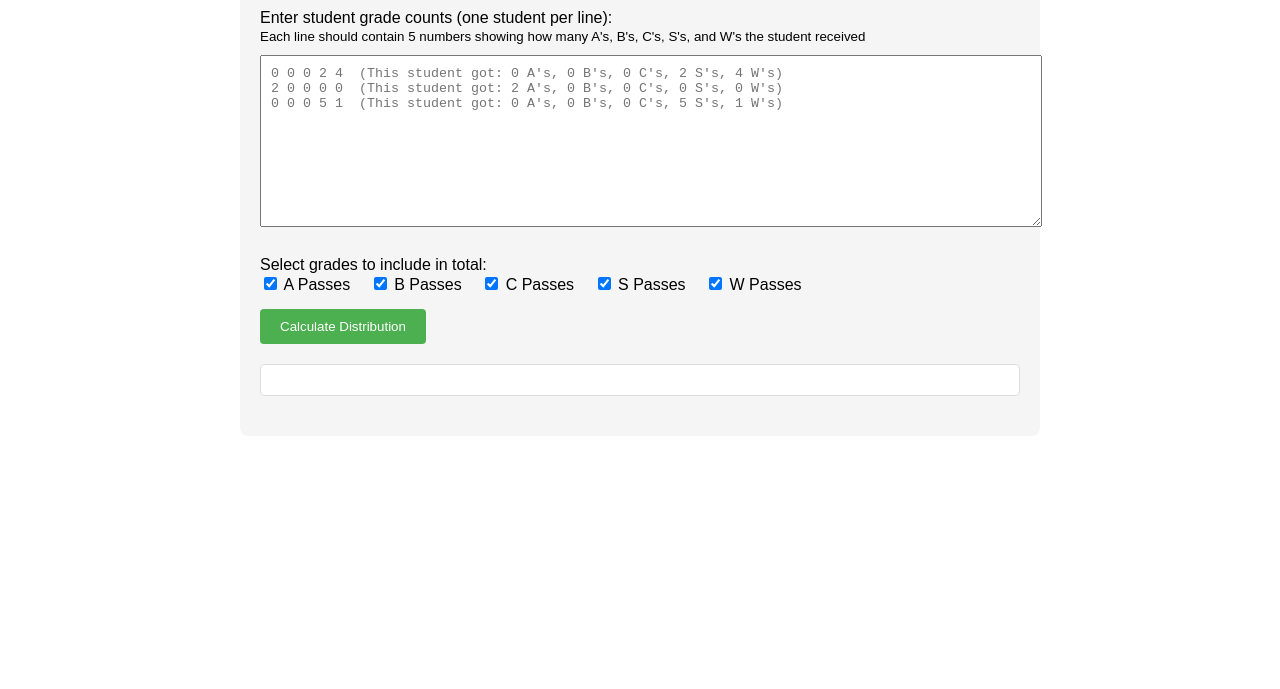
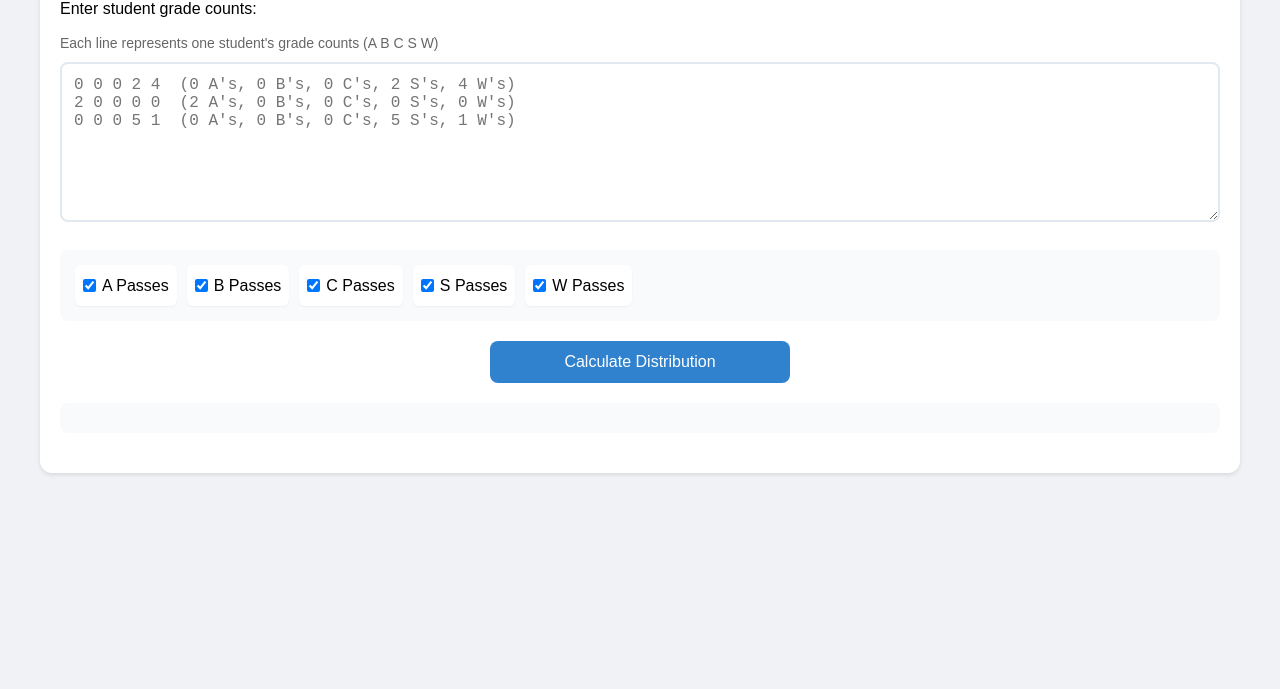
Before and after one commit to c-janith/exam-result-counter, a plain HTML site: page index.html in a window 1280 px wide. Shown: the part 111-800 px from the top of the page. Drawn offline with Linux system fonts and the light colour scheme.

Commit message:
Update index.html

```diff
--- a/index.html
+++ b/index.html
@@ -5,89 +5,183 @@
     <meta name="viewport" content="width=device-width, initial-scale=1.0">
     <title>Student Grade Distribution Calculator</title>
     <style>
+        * {
+            box-sizing: border-box;
+            margin: 0;
+            padding: 0;
+        }
+
         body {
             font-family: Arial, sans-serif;
-            max-width: 800px;
-            margin: 20px auto;
-            padding: 0 20px;
+            line-height: 1.6;
+            padding: 16px;
+            background-color: #f0f2f5;
         }
+
         .container {
-            background-color: #f5f5f5;
+            max-width: 1200px;
+            margin: 0 auto;
+            background-color: white;
             padding: 20px;
+            border-radius: 12px;
+            box-shadow: 0 2px 4px rgba(0,0,0,0.1);
+        }
+
+        h1 {
+            font-size: clamp(1.5rem, 4vw, 2rem);
+            color: #1a365d;
+            margin-bottom: 1rem;
+            text-align: center;
+        }
+
+        .input-section {
+            margin: 20px 0;
+        }
+
+        .input-label {
+            display: block;
+            margin-bottom: 10px;
+            font-size: clamp(0.875rem, 2vw, 1rem);
+        }
+
+        .helper-text {
+            display: block;
+            color: #666;
+            font-size: clamp(0.75rem, 1.5vw, 0.875rem);
+            margin-bottom: 8px;
+        }
+
+        textarea {
+            width: 100%;
+            height: clamp(120px, 20vh, 200px);
+            padding: 12px;
+            border: 2px solid #e2e8f0;
+            border-radius: 8px;
+            font-family: monospace;
+            font-size: clamp(0.875rem, 2vw, 1rem);
+            resize: vertical;
+        }
+
+        .checkbox-group {
+            display: flex;
+            flex-wrap: wrap;
+            gap: 10px;
+            margin: 20px 0;
+            padding: 15px;
+            background-color: #f8fafc;
             border-radius: 8px;
         }
-        textarea {
+
+        .checkbox-label {
+            display: flex;
+            align-items: center;
+            gap: 6px;
+            font-size: clamp(0.875rem, 2vw, 1rem);
+            padding: 8px;
+            background-color: white;
+            border-radius: 6px;
+            box-shadow: 0 1px 2px rgba(0,0,0,0.05);
+        }
+
+        button {
             width: 100%;
-            height: 150px;
-            margin: 10px 0;
-            font-family: monospace;
-            padding: 10px;
+            max-width: 300px;
+            margin: 20px auto;
+            display: block;
+            padding: 12px 24px;
+            background-color: #3182ce;
+            color: white;
+            border: none;
+            border-radius: 8px;
+            cursor: pointer;
+            font-size: clamp(0.875rem, 2vw, 1rem);
+            transition: background-color 0.2s;
         }
-        .checkbox-group {
-            margin: 15px 0;
+
+        button:hover {
+            background-color: #2c5282;
         }
-        .checkbox-group label {
-            margin-right: 15px;
+
+        .stats {
+            margin: 20px 0;
+            padding: 15px;
+            background-color: #f8fafc;
+            border-radius: 8px;
+            font-size: clamp(0.875rem, 2vw, 1rem);
+            text-align: center;
         }
-        button {
-            background-color: #4CAF50;
-            color: white;
-            padding: 10px 20px;
-            border: none;
-            border-radius: 4px;
-            cursor: pointer;
+
+        .results {
+            display: grid;
+            gap: 15px;
+            margin-top: 20px;
         }
-        button:hover {
-            background-color: #45a049;
+
+        /* Mobile: 1 column */
+        @media (max-width: 599px) {
+            .results {
+                grid-template-columns: 1fr;
+            }
         }
-        .results {
-            margin-top: 20px;
-            display: grid;
-            grid-template-columns: repeat(5, 1fr);
-            gap: 10px;
+
+        /* Tablet: 2 columns */
+        @media (min-width: 600px) and (max-width: 899px) {
+            .results {
+                grid-template-columns: repeat(2, 1fr);
+            }
         }
+
+        /* Desktop: 5 columns */
+        @media (min-width: 900px) {
+            .results {
+                grid-template-columns: repeat(5, 1fr);
+            }
+        }
+
         .result-box {
             background-color: white;
-            padding: 10px;
-            border: 1px solid #ddd;
-            border-radius: 4px;
+            padding: 15px;
+            border-radius: 8px;
+            box-shadow: 0 2px 4px rgba(0,0,0,0.05);
             text-align: center;
         }
+
         .result-box.inactive {
-            background-color: #eee;
+            background-color: #f1f5f9;
         }
-        .stats {
-            margin-top: 20px;
-            padding: 15px;
-            background-color: white;
-            border-radius: 4px;
-            border: 1px solid #ddd;
-        }
+
         .grade-label {
             font-weight: bold;
             color: #2c5282;
+            font-size: clamp(1rem, 2.5vw, 1.25rem);
+            margin-bottom: 8px;
+            display: block;
+        }
+
+        .grade-stats {
+            font-size: clamp(0.875rem, 2vw, 1rem);
+            line-height: 1.8;
         }
     </style>
 </head>
 <body>
     <div class="container">
-        <h1>Student Grade Distribution Calculator</h1>
+        <h1>Grade Distribution Calculator</h1>
 
-        <div>
-            <label for="matrixInput">Enter student grade counts (one student per line):<br>
-            <small>Each line should contain 5 numbers showing how many A's, B's, C's, S's, and W's the student received</small></label>
-            <textarea id="matrixInput" placeholder="0 0 0 2 4  (This student got: 0 A's, 0 B's, 0 C's, 2 S's, 4 W's)
-2 0 0 0 0  (This student got: 2 A's, 0 B's, 0 C's, 0 S's, 0 W's)
-0 0 0 5 1  (This student got: 0 A's, 0 B's, 0 C's, 5 S's, 1 W's)"></textarea>
+        <div class="input-section">
+            <label class="input-label" for="matrixInput">Enter student grade counts:</label>
+            <span class="helper-text">Each line represents one student's grade counts (A B C S W)</span>
+            <textarea id="matrixInput" placeholder="0 0 0 2 4  (0 A's, 0 B's, 0 C's, 2 S's, 4 W's)
+2 0 0 0 0  (2 A's, 0 B's, 0 C's, 0 S's, 0 W's)
+0 0 0 5 1  (0 A's, 0 B's, 0 C's, 5 S's, 1 W's)"></textarea>
         </div>
 
         <div class="checkbox-group">
-            <label>Select grades to include in total:</label><br>
-            <label><input type="checkbox" checked id="col0"> A Passes</label>
-            <label><input type="checkbox" checked id="col1"> B Passes</label>
-            <label><input type="checkbox" checked id="col2"> C Passes</label>
-            <label><input type="checkbox" checked id="col3"> S Passes</label>
-            <label><input type="checkbox" checked id="col4"> W Passes</label>
+            <label class="checkbox-label"><input type="checkbox" checked id="col0">A Passes</label>
+            <label class="checkbox-label"><input type="checkbox" checked id="col1">B Passes</label>
+            <label class="checkbox-label"><input type="checkbox" checked id="col2">C Passes</label>
+            <label class="checkbox-label"><input type="checkbox" checked id="col3">S Passes</label>
+            <label class="checkbox-label"><input type="checkbox" checked id="col4">W Passes</label>
         </div>
 
         <button onclick="calculateDistribution()">Calculate Distribution</button>
@@ -98,32 +192,26 @@
 
     <script>
         function calculateDistribution() {
-            // Get the input text and split into rows
             const input = document.getElementById('matrixInput').value;
             const rows = input.trim().split('\n');
 
-            // Update student count
             document.getElementById('studentCount').innerHTML = `
-                <strong>Total number of students:</strong> ${rows.length}
+                <strong>Total Students:</strong> ${rows.length}
             `;
 
-            // Convert rows to number matrix
             const matrix = rows.map(row =>
                 row.trim().split(/\s+/).map(num => parseInt(num, 10))
             );
 
-            // Validate matrix
             if (!matrix.every(row => row.length === 5)) {
                 alert('Each row must contain exactly 5 numbers (count of A, B, C, S, W passes)');
                 return;
             }
 
-            // Get selected grade types
             const selectedGrades = Array.from({length: 5}, (_, i) =>
                 document.getElementById(`col${i}`).checked
             );
 
-            // Calculate totals
             const totals = Array(5).fill(0);
             matrix.forEach(row => {
                 row.forEach((num, colIndex) => {
@@ -133,10 +221,11 @@
                 });
             });
 
-            // Calculate averages per student
             const averages = totals.map(total => (total / rows.length).toFixed(2));
+            const percentages = totals.map(total =>
+                ((total / (rows.length * 5)) * 100).toFixed(1)
+            );
 
-            // Display results
             const resultsDiv = document.getElementById('results');
             resultsDiv.innerHTML = '';
 
@@ -146,11 +235,14 @@
                 const box = document.createElement('div');
                 box.className = `result-box ${selectedGrades[index] ? '' : 'inactive'}`;
                 box.innerHTML = `
-                    <span class="grade-label">${grades[index]} Passes</span><br>
-                    ${selectedGrades[index] ? `
-                        Total: ${total}<br>
-                        Avg per student: ${averages[index]}
-                    ` : '-'}
+                    <span class="grade-label">${grades[index]} Passes</span>
+                    <div class="grade-stats">
+                        ${selectedGrades[index] ? `
+                            Total: ${total}<br>
+                            Per Student: ${averages[index]}<br>
+                            Distribution: ${percentages[index]}%
+                        ` : '-'}
+                    </div>
                 `;
                 resultsDiv.appendChild(box);
             });
```
